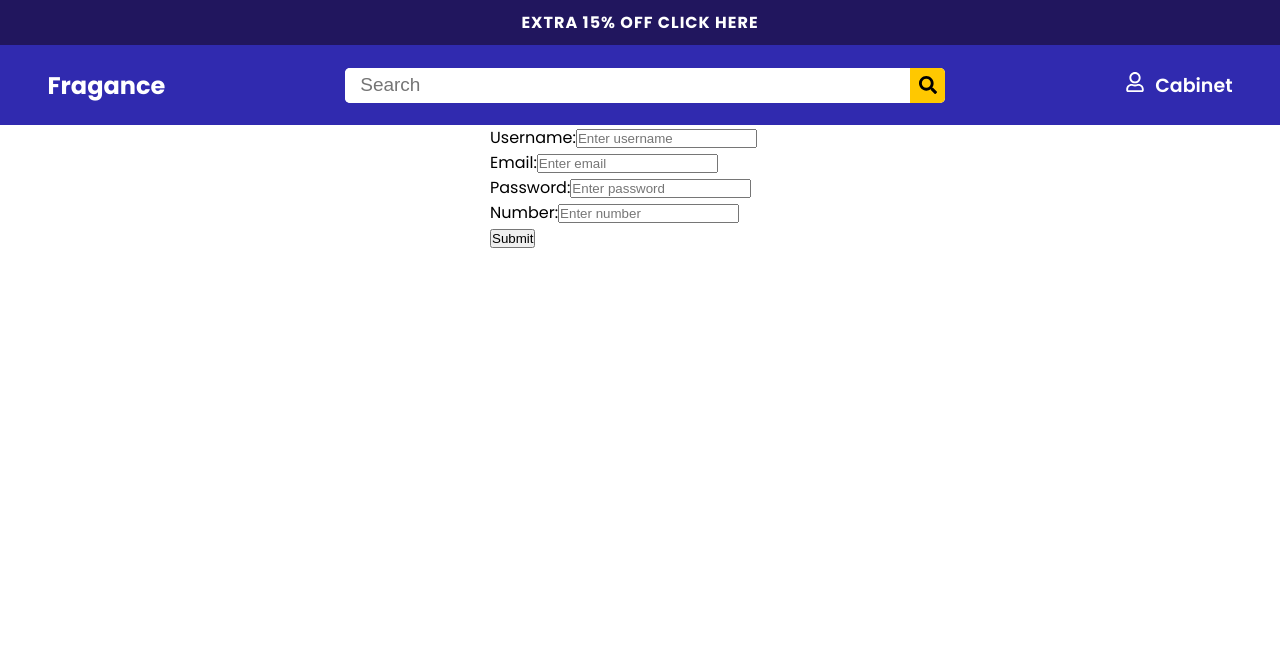
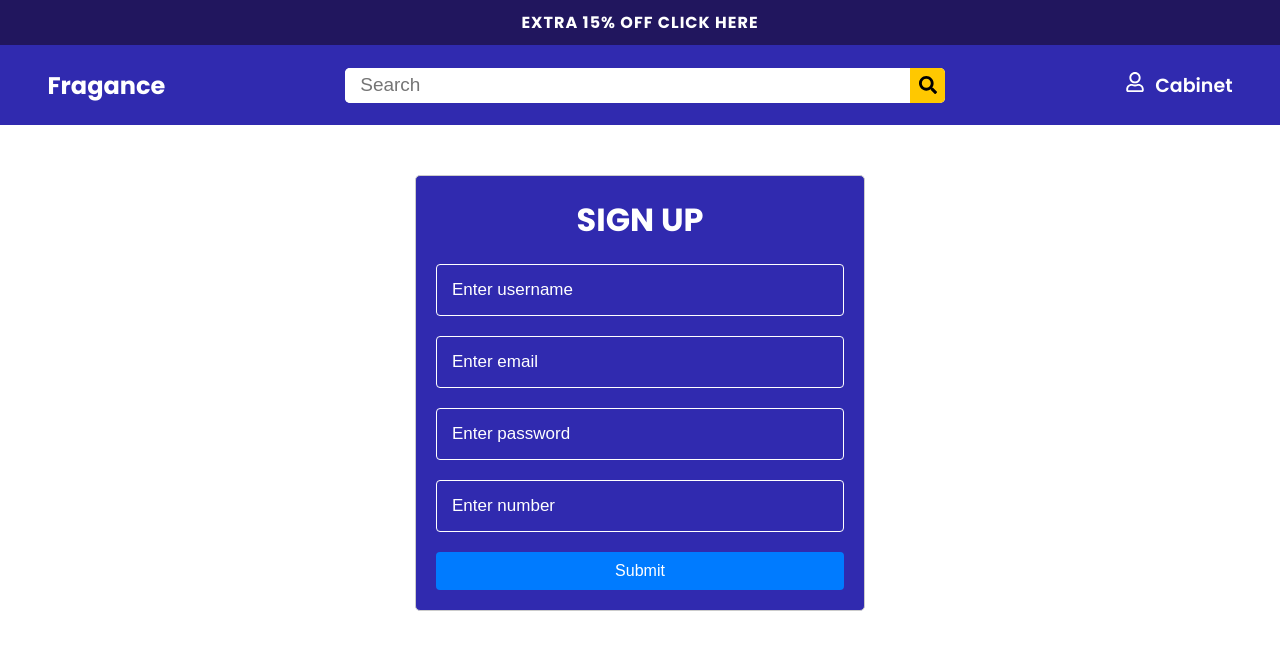
Before and after one commit to mehrojalieev/makeup-store, a React (Create React App) app: page /signup in a window 1280 px wide. Shown: the top 650 px of the page. Built offline with nearby package versions, Linux system fonts and the light colour scheme; no server answers.

Commit message:
Changed Signup form

```diff
--- a/src/routes/sub-routes/signup/SignUp.jsx
+++ b/src/routes/sub-routes/signup/SignUp.jsx
@@ -1,78 +1,17 @@
-// import "./SignUp.scss"
+import "./SignUp.scss"
+
+const SignUp = () => {
 
 
-import { useState } from "react";
-
-const SignUp = () => {
-    const [formData, setFormData] = useState({
-        username: '',
-        email: '',
-        password: '',
-        number: '',
-      });
-
-      const handleInputChange = (e) => {
-        const { name, value } = e.target;
-        setFormData({
-          ...formData,
-          [name]: value,
-        });
-      };
-
-      const handleSubmit = (e) => {
-        e.preventDefault();
-        console.log(formData);
-      };
   return (
     <div>
-          <form onSubmit={handleSubmit} style={{ maxWidth: '300px', margin: '0 auto' }}>
-      <div>
-        <label htmlFor="username">Username:</label>
-        <input
-          type="text"
-          id="username"
-          name="username"
-          placeholder="Enter username"
-          value={formData.username}
-          onChange={handleInputChange}
-        />
-      </div>
-      <div>
-        <label htmlFor="email">Email:</label>
-        <input
-          type="email"
-          id="email"
-          name="email"
-          placeholder="Enter email"
-          value={formData.email}
-          onChange={handleInputChange}
-        />
-      </div>
-      <div>
-        <label htmlFor="password">Password:</label>
-        <input
-          type="password"
-          id="password"
-          name="password"
-          placeholder="Enter password"
-          value={formData.password}
-          onChange={handleInputChange}
-        />
-      </div>
-      <div>
-        <label htmlFor="number">Number:</label>
-        <input
-          type="number"
-          id="number"
-          name="number"
-          placeholder="Enter number"
-          value={formData.number}
-          onChange={handleInputChange}
-        />
-      </div>
-      <div>
-        <button type="submit">Submit</button>
-      </div>
+    <form  className="form-container">
+      <h1>SIGN UP</h1>
+        <input autoComplete="off" type="text" id="username" name="username" placeholder="Enter username" className="form-control"/>
+        <input autoComplete="off" type="email" id="email" name="email" placeholder="Enter email" className="form-control"/>
+        <input autoComplete="off" type="password" id="password" name="password" placeholder="Enter password" className="form-control"/>
+        <input autoComplete="off" type="number" id="number" name="number" placeholder="Enter number" className="form-control"/>
+        <button type="submit" className="submit-btn">Submit</button>
     </form>
     </div>
   )
--- /dev/null
+++ b/src/routes/sub-routes/signup/SignUp.scss
@@ -0,0 +1,59 @@
+.form-container {
+  display: flex;
+  flex-direction: column;
+  gap: 20px 0;
+  max-width: 450px;
+  margin: 50px auto 0;
+  padding: 20px;
+  border: 1px solid #ccc;
+  border-radius: 10px;
+  border-radius: 5px;
+  background-color: var(--primary-color);
+  h1{
+    text-align: center;
+    color: #fff;
+  }
+}
+
+
+
+
+
+/* Input style */
+.form-control {
+  width: 100%;
+  padding: 15px;
+  font-size: 17px;
+  border-radius: 4px;
+  border: 1px solid #fff;
+  color: #fff;
+  background: transparent;
+  &::placeholder{
+    color: #fff;
+  }
+
+
+  outline: none;
+  &:focus{
+    box-shadow:  0 0 5px  #fff;
+  }
+}
+input[type=number]::-webkit-inner-spin-button{
+  appearance: none;
+}
+
+/* Submit button style */
+.submit-btn {
+  padding: 10px 20px;
+  background-color: #007bff;
+  color: #fff;
+  border: none;
+  border-radius: 4px;
+  cursor: pointer;
+  font-size: 16px;
+}
+
+/* Submit button hover style */
+.submit-btn:hover {
+  background-color: #0056b3;
+}
```
Also changed, not shown: src/routes/sub-routes/SignUp.scss (deleted).
